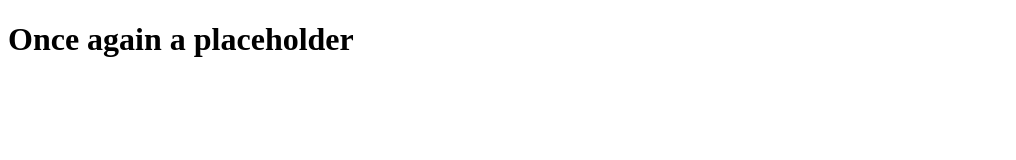
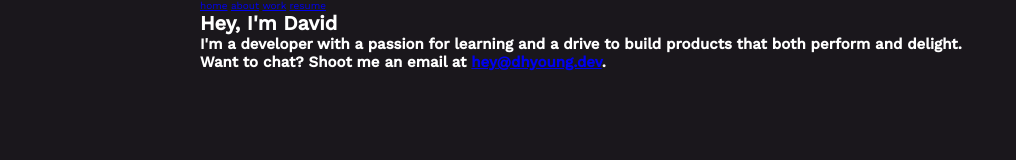
Before and after one commit to dichlorodiphen/personal-website, a website: page index.html in a window 1280 px wide. Shown: the whole page, without its empty margins (0-1016 px from the left). Drawn offline with nearby package versions, Linux system fonts and the light colour scheme.

Commit message:
Basic landing page layout

```diff
--- /dev/null
+++ b/css/_base.scss
@@ -0,0 +1,41 @@
+:root {
+    // Greys
+    --grey-100: #EBE8ED;
+    --grey-300: #D3CED7;
+    --grey-500: #9B8FA3;
+    --grey-700: #564C5C;
+    --grey-900: #1A171C;
+
+    // Purples
+    --purple-100: #EDD4FE;
+    --purple-200: #DEB9F6;
+    --purple-300: #C28BE6;
+    --purple-400: #B063E4;
+    --purple-500: #9C38DF;
+    --purple-600: #6C2998;
+    --purple-700: #592080;
+    --purple-800: #3B0B5B;
+    --purple-900: #1E0231;
+
+    // B/W
+    --black: #000;
+    --white: #fff;
+}
+
+html {
+    // 1rem = 10px
+    font-size: 62.5%;
+    box-sizing: border-box;
+}
+
+*,
+*::before,
+*::after {
+    margin: 0;
+    padding: 0;
+    box-sizing: inherit;
+}
+
+body {
+    background-color: var(--grey-900);
+}
--- /dev/null
+++ b/css/_layout.scss
@@ -0,0 +1,3 @@
+body {
+    margin: 0 20rem;
+}
--- /dev/null
+++ b/css/_typography.scss
@@ -0,0 +1,7 @@
+@import url("https://fonts.googleapis.com/css2?family=Work+Sans:wght@300;400;500&display=swap");
+
+body {
+    font-family: 'Work Sans', sans-serif;
+    font-weight: 400;
+    color: var(--white);
+}
--- /dev/null
+++ b/css/main.scss
@@ -0,0 +1,3 @@
+@import "base";
+@import "layout";
+@import "typography";
--- a/index.html
+++ b/index.html
@@ -3,9 +3,35 @@
     <head>
         <meta charset="UTF-8" />
         <meta name="viewport" content="width=device-width, initial-scale=1.0" />
+        <link rel="stylesheet" href="css/build/main.css" />
         <title>David Young</title>
     </head>
     <body>
-        <h1>Once again a placeholder</h1>
+        <!-- Navigation -->
+        <nav class="nav">
+            <a href="#" class="nav__element">home</a>
+            <a href="#" class="nav__element">about</a>
+            <a href="#" class="nav__element">work</a>
+            <a href="#" class="nav__element">resume</a>
+        </nav>
+
+        <!-- Introduction -->
+        <div class="introduction">
+            <h1 class="heading-1">Hey, I'm David</h1>
+            <h2 class="heading-2">
+                I'm a developer with a passion for learning and a drive to build
+                products that both perform and delight.
+            </h2>
+            <h2 class="heading-2">
+                Want to chat? Shoot me an email at
+                <a href="mailto:hey@dhyoung.dev">hey@dhyoung.dev</a>.
+            </h2>
+        </div>
+
+        <!-- Featured work -->
+        <div class="featured">
+            <div class="project"></div>
+            <div class="project"></div>
+        </div>
     </body>
 </html>
```
Also changed, not shown: css/build/main.css (added), 1 other file.
